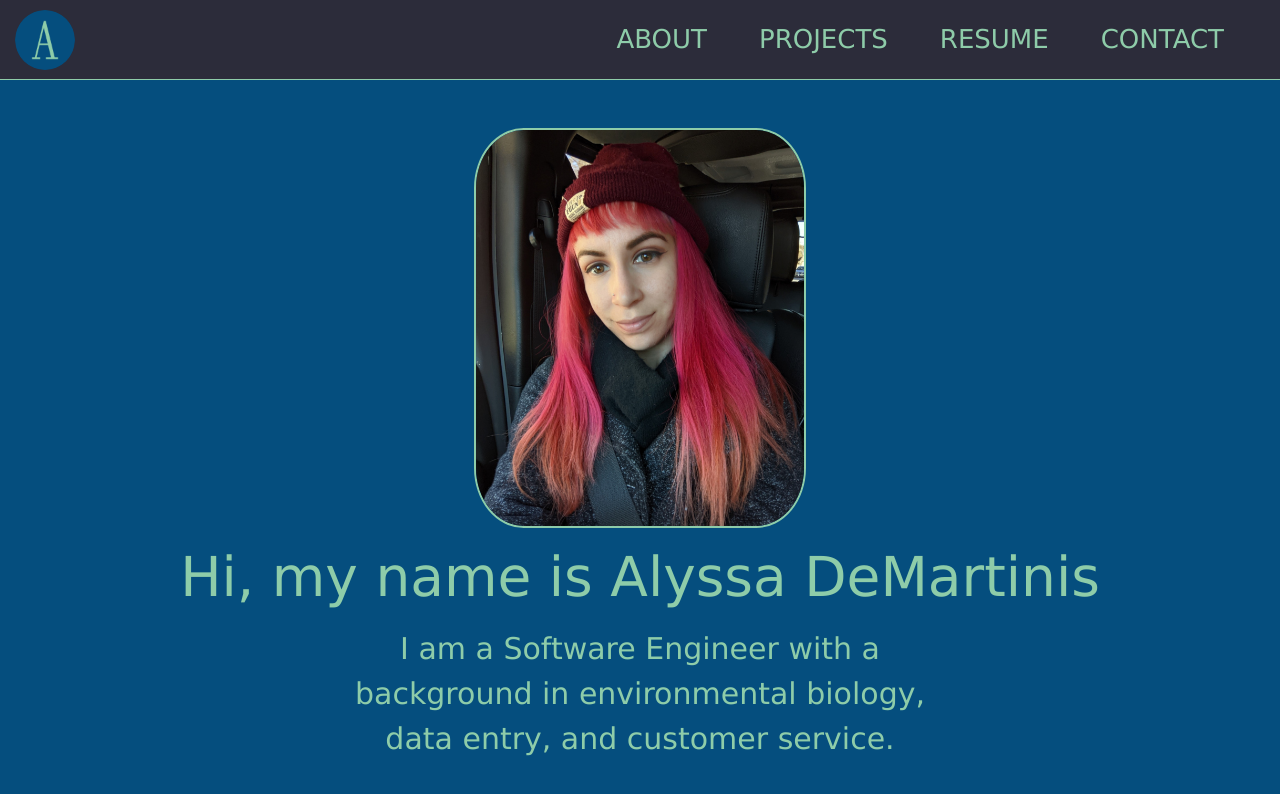
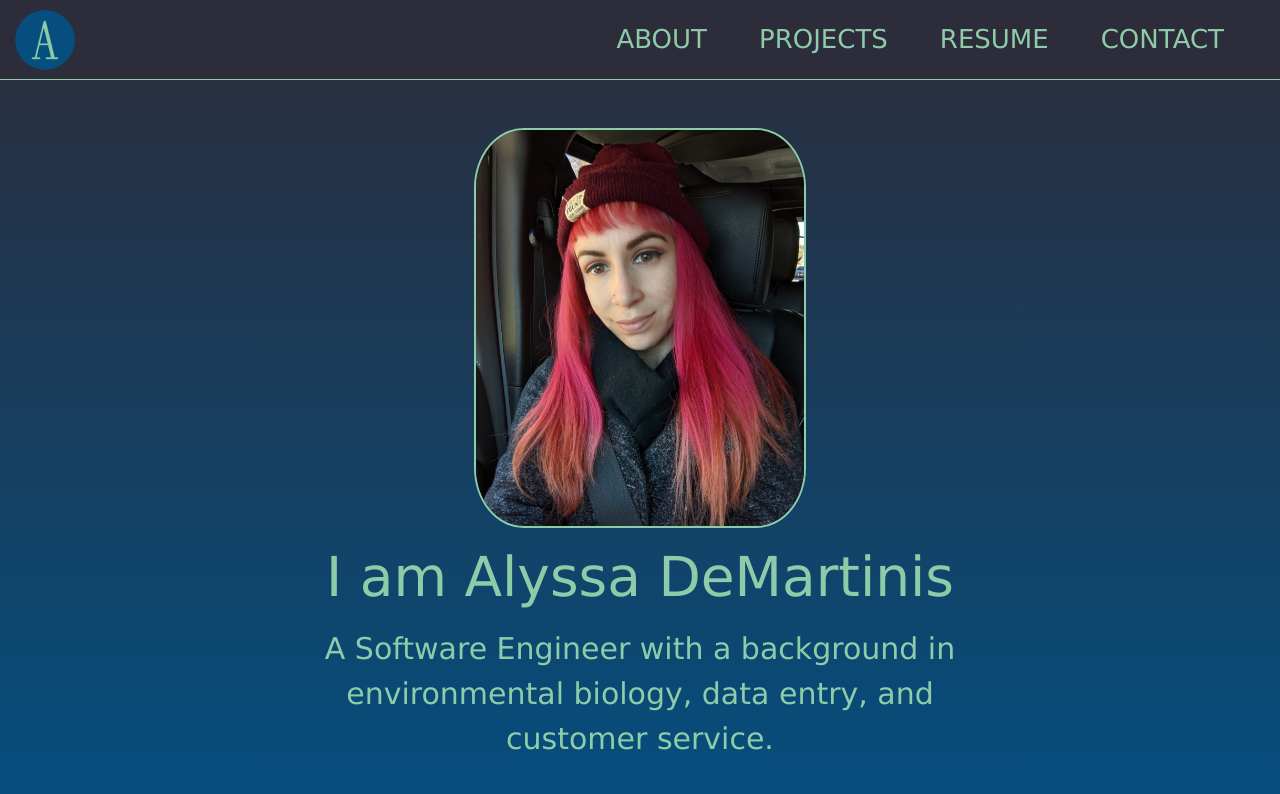
Before and after one commit to cactuspie23/portfolio-react, a React (Create React App) app: page / in a window 1280 px wide. Shown: the top 794 px of the page. Built offline with nearby package versions, Linux system fonts and the light colour scheme; a web font is replaced by a local one.

Commit message:
update home page

```diff
--- a/src/index.css
+++ b/src/index.css
@@ -5,7 +5,7 @@ body {
     sans-serif;
   -webkit-font-smoothing: antialiased;
   -moz-osx-font-smoothing: grayscale;
-  background-color: #054e7e;
+  background-image: linear-gradient(#2c2c3a, #054e7e);
   color: #434371;
   color: #8ecca9;
 }
--- a/src/pages/Home/Home.jsx
+++ b/src/pages/Home/Home.jsx
@@ -7,8 +7,8 @@ const Home = () => {
         <img src='images/profile.jpg' alt='Alyssa' />
       </div>
       <div>
-        <h1 className={styles.introHead}>Hi, my name is Alyssa DeMartinis</h1>
-        <p className={styles.intro}>I am a Software Engineer with a background in environmental biology, data entry, and customer service.</p>
+        <h1 className={styles.introHead}>I am Alyssa DeMartinis</h1>
+        <p className={styles.intro}>A Software Engineer with a background in environmental biology, data entry, and customer service.</p>
       </div>
     </>
   )
```
